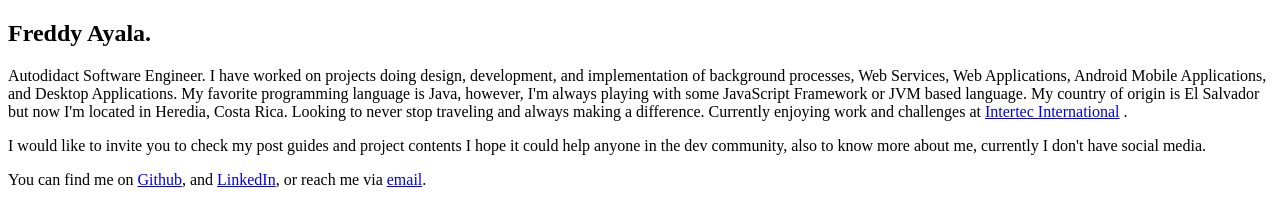
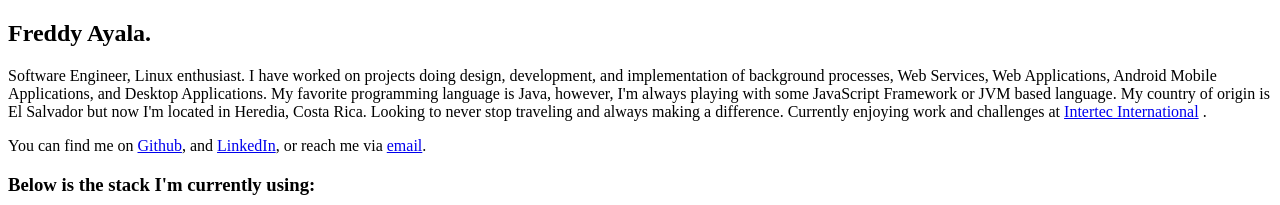
Before and after one commit to GelukkigTurtle/freddynotes-blog, a Gatsby site: page /about in a window 1280 px wide. Shown: the top 205 px of the page. Built offline with nearby package versions, Linux system fonts and the light colour scheme; Gatsby itself is replaced by a stand-in of ours.

Commit message:
update bio

```diff
--- a/src/pages/about.mdx
+++ b/src/pages/about.mdx
@@ -4,12 +4,10 @@
 
 ## Freddy Ayala.
 
-Autodidact Software Engineer. I have worked on projects doing design, development, and implementation of background processes, Web Services, Web Applications, Android Mobile Applications, and Desktop Applications.
+Software Engineer, Linux enthusiast. I have worked on projects doing design, development, and implementation of background processes, Web Services, Web Applications, Android Mobile Applications, and Desktop Applications.
 My favorite programming language is Java, however, I'm always playing with some JavaScript Framework or JVM based language.
 My country of origin is El Salvador but now I'm located in Heredia, Costa Rica. Looking to never stop traveling and always making a difference.
  Currently enjoying work and challenges at <XA href="https://www.intertecintl.com/">Intertec International</XA> .
-
-I would like to invite you to check my post guides and project contents I hope it could help anyone in the dev community, also to know more about me, currently I don't have social media.
 
 You can find me on  <XA href="https://github.com/GelukkigTurtle">Github</XA>, and <XA href="https://www.linkedin.com/in/freddy-ayala/">LinkedIn</XA>, or reach me via <XA href="mailto:fredd.seb8@gmail.com">email</XA>.
 
```
